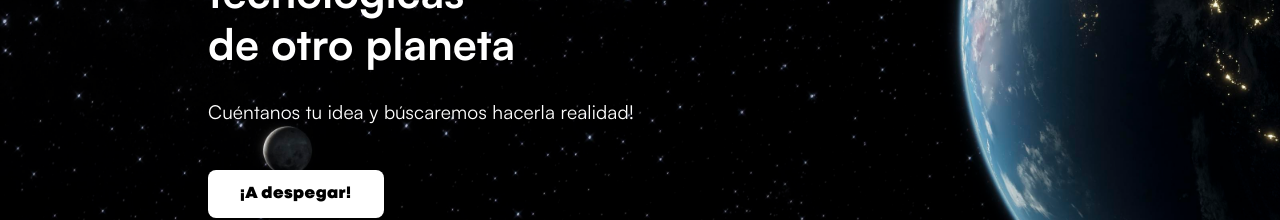
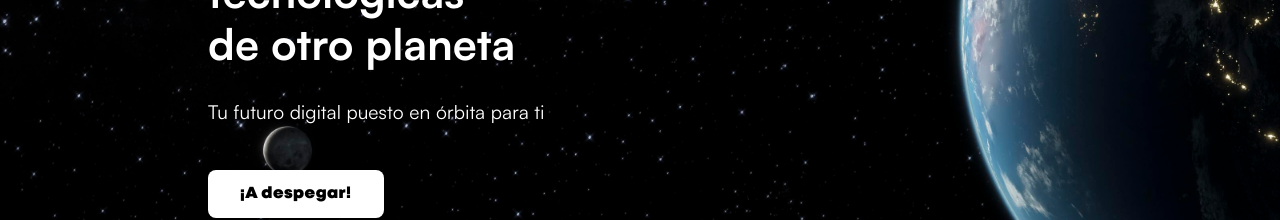
Before and after one commit to laiktech/laiktech-website, a Next.js app: page / in a window 1280 px wide. Shown: the part 294-514 px from the top of the page. Built offline with nearby package versions, Linux system fonts and the light colour scheme; what @mui/material-nextjs would draw is missing.

Commit message:
subtitle home

```diff
--- a/app/components/main-section.tsx
+++ b/app/components/main-section.tsx
@@ -25,7 +25,7 @@ export const MainSection = forwardRef<HTMLDivElement>(function Banner(_props, re
         <h2 className={ titleStyle } >Soluciones</h2>
         <h2 className={ titleStyle } >tecnológicas</h2>
         <h2 className={ titleStyle } >de otro planeta</h2>
-        <p className="text-white text-[1.2rem] pt-7 pb-11">Cuéntanos tu idea y búscaremos hacerla realidad!</p>
+        <p className="text-white text-[1.2rem] pt-7 pb-11">Tu futuro digital puesto en órbita para ti</p>
         <CustomButton background="white" textColor="black" text="¡A despegar!" size="medium" />
       </Box>
     </Box>
```
